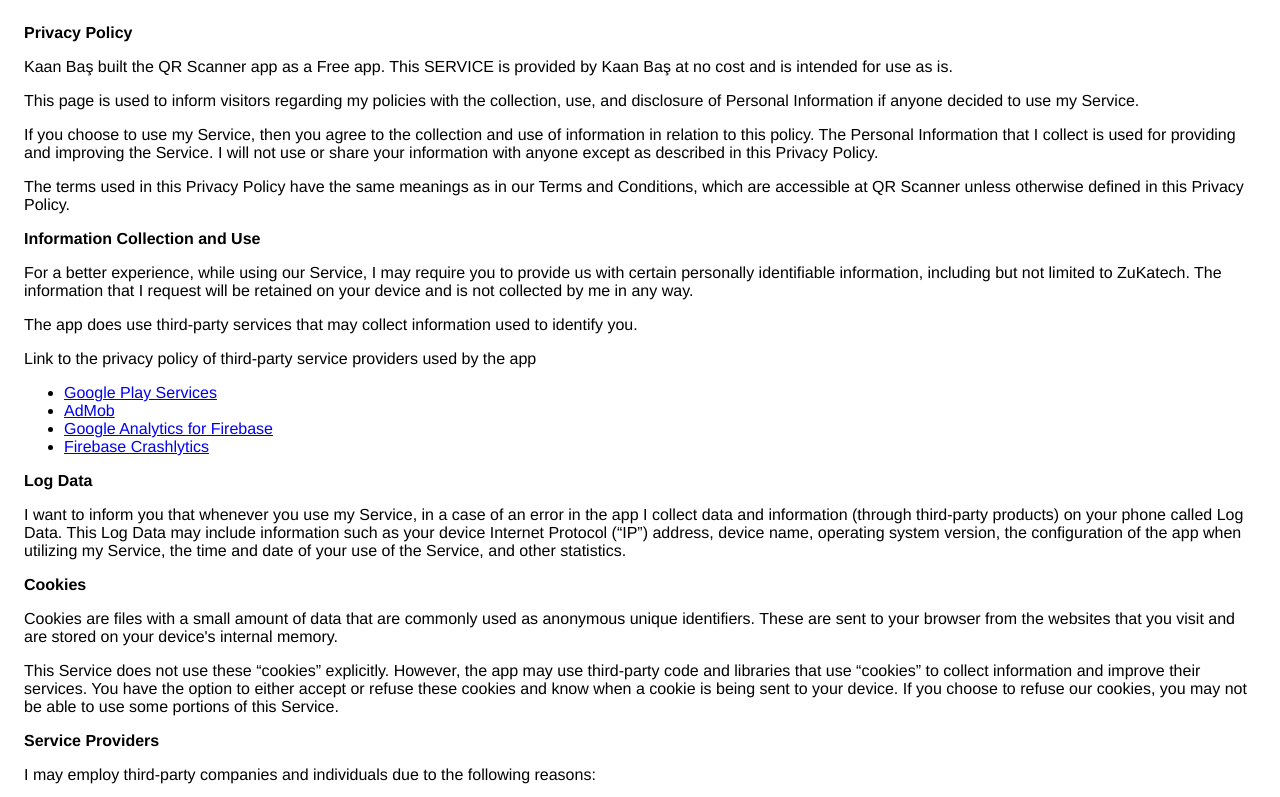
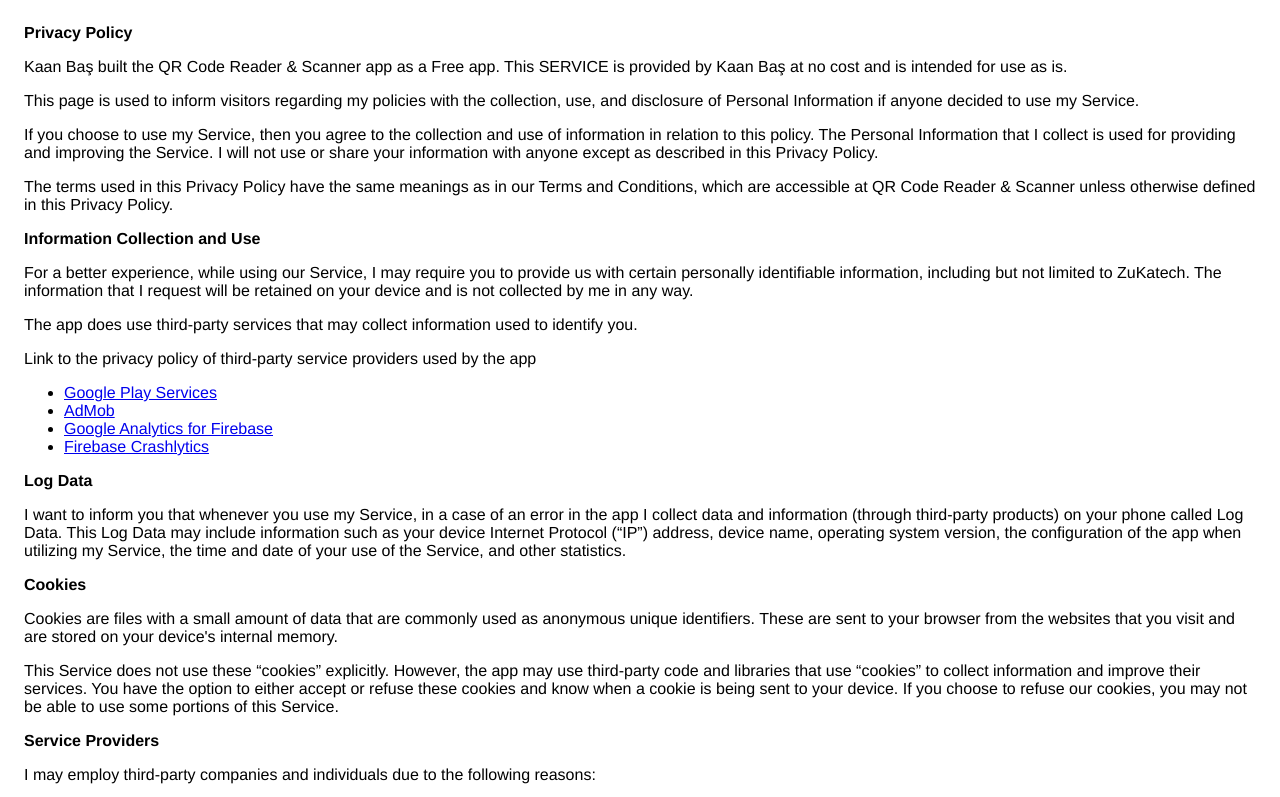
Before and after one commit to kaannbass/kaannbass.github.io, a plain HTML site: page PrivacyPolicy.html in a window 1280 px wide. Shown: the top 797 px of the page. Drawn offline with Linux system fonts and the light colour scheme.

Commit message:
QR Code Reader & Scanne Privacy-Policy

```diff
--- a/PrivacyPolicy.html
+++ b/PrivacyPolicy.html
@@ -8,7 +8,7 @@
     </head>
     <body>
     <strong>Privacy Policy</strong> <p>
-                  Kaan Baş built the QR Scanner app as
+                  Kaan Baş built the QR Code Reader & Scanner app as
                   a Free app. This SERVICE is provided by
                   Kaan Baş at no cost and is intended for use as
                   is.
@@ -25,7 +25,7 @@
                 </p> <p>
                   The terms used in this Privacy Policy have the same meanings
                   as in our Terms and Conditions, which are accessible at
-                  QR Scanner unless otherwise defined in this Privacy Policy.
+                  QR Code Reader & Scanner unless otherwise defined in this Privacy Policy.
                 </p> <p><strong>Information Collection and Use</strong></p> <p>
                   For a better experience, while using our Service, I
                   may require you to provide us with certain personally
```
